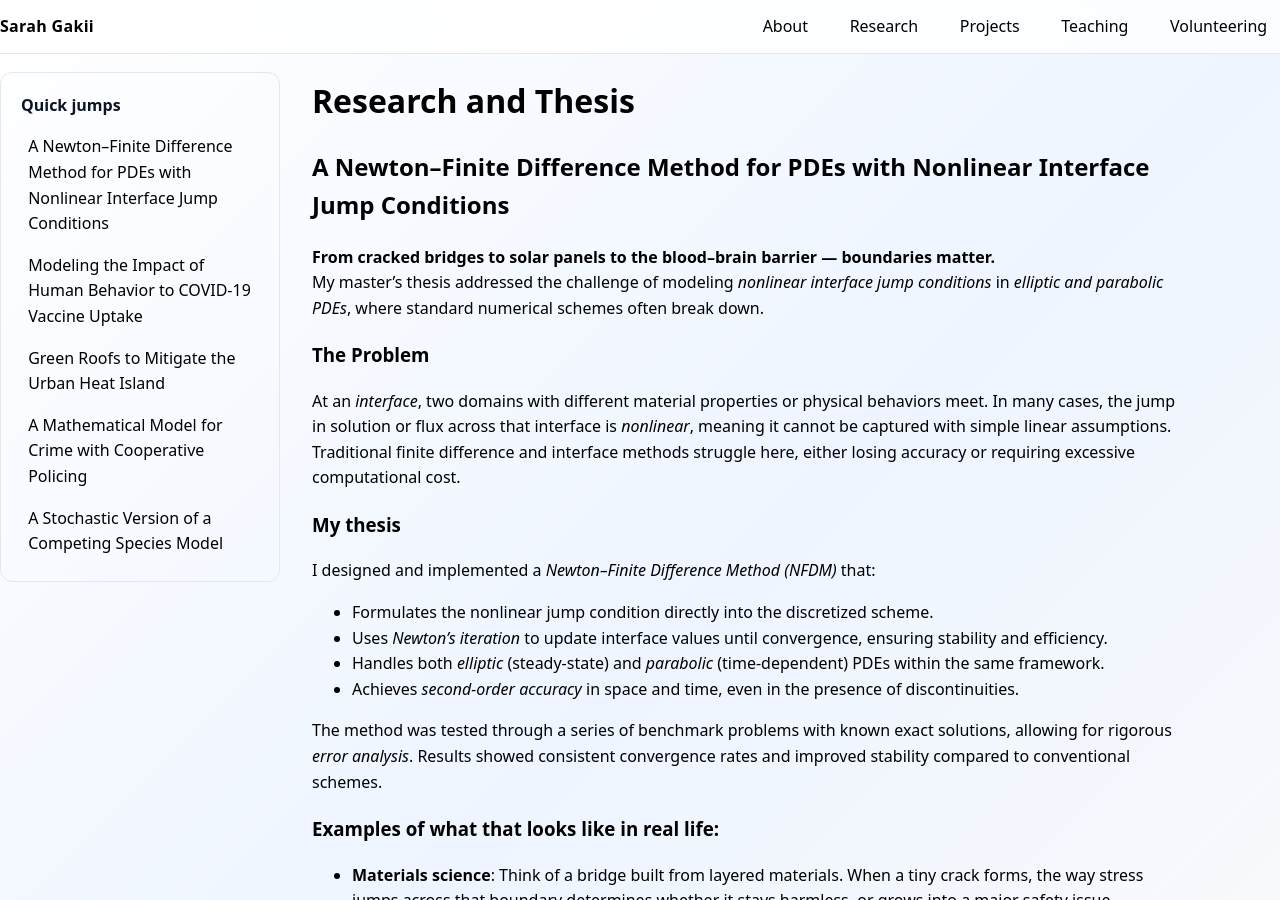
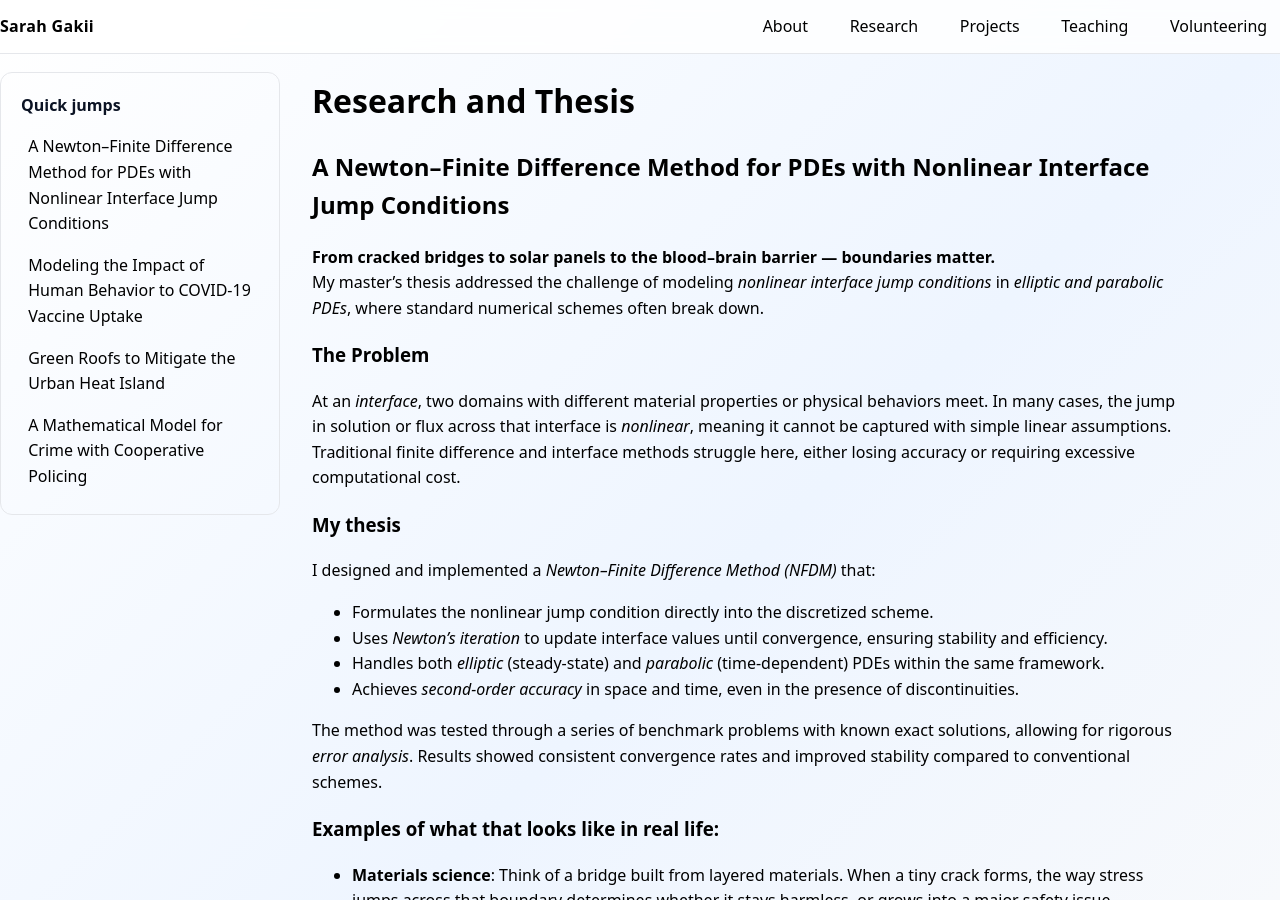
Before and after one commit to SARAH-GAKII/sarah-gakii.github.io, a Jekyll site: the page built from research.md, in a window 1280 px wide and 900 px high. Built offline with Jekyll 4.4.1, drawn with Linux system fonts in a browser that asks for light colours.

Commit message:
Update research.md

```diff
--- a/research.md
+++ b/research.md
@@ -11,7 +11,6 @@ title: Research
     <a href="#modeling-the-impact-of-human-behavior-to-covid-19-vaccine-uptake">Modeling the Impact of Human Behavior to COVID-19 Vaccine Uptake</a>
     <a href="#green-roofs-to-mitigate-the-urban-heat-island">Green Roofs to Mitigate the Urban Heat Island</a>
     <a href="#a-mathematical-model-for-crime-with-cooperative-policing">A Mathematical Model for Crime with Cooperative Policing</a>
-    <a href="#a-stochastic-version-of-a-competing-species-model">A Stochastic Version of a Competing Species Model</a>
   </aside>
 
   <!-- Main content -->
```
